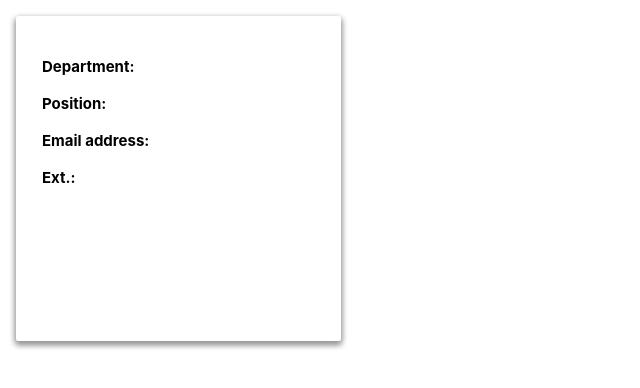
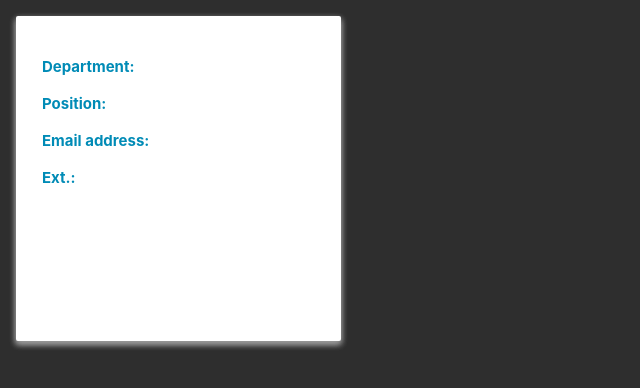
Before and after one commit to spencer-alan/Employee-Directory, a React (Create React App) app: page / in a window 1280 px wide. Shown: the top 388 px of the page, without its empty margins (0-640 px from the left). Built offline with nearby package versions, Linux system fonts and the light colour scheme.

Commit message:
made color scheme changes

```diff
--- a/src/index.css
+++ b/src/index.css
@@ -5,6 +5,8 @@ body {
     sans-serif;
   -webkit-font-smoothing: antialiased;
   -moz-osx-font-smoothing: grayscale;
+  background-color: #2e2e2e;
+  color: #008bb6;
 }
 
 code {
```
